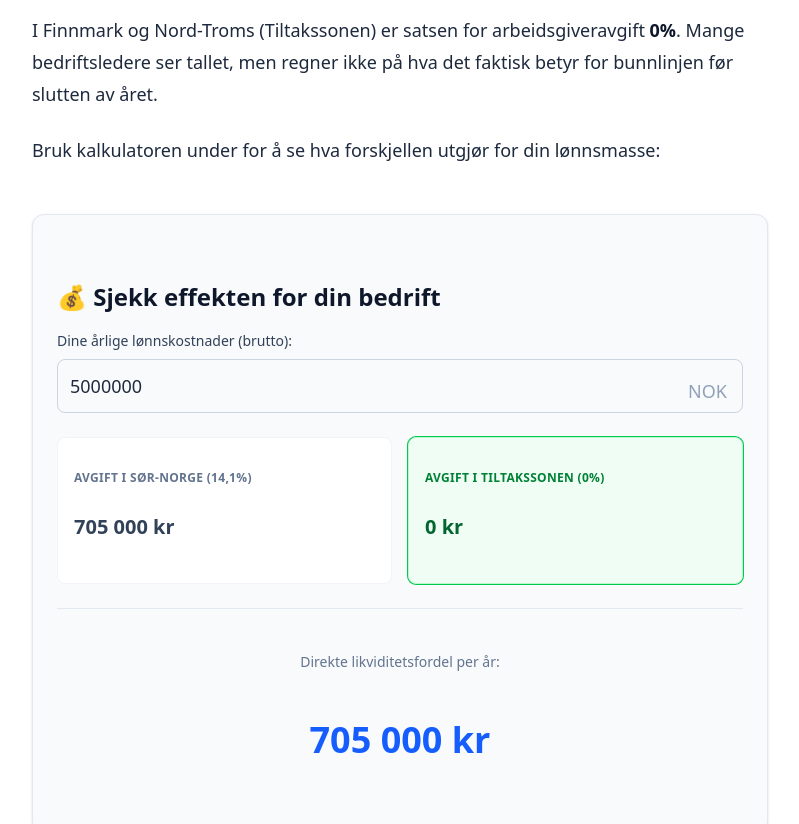
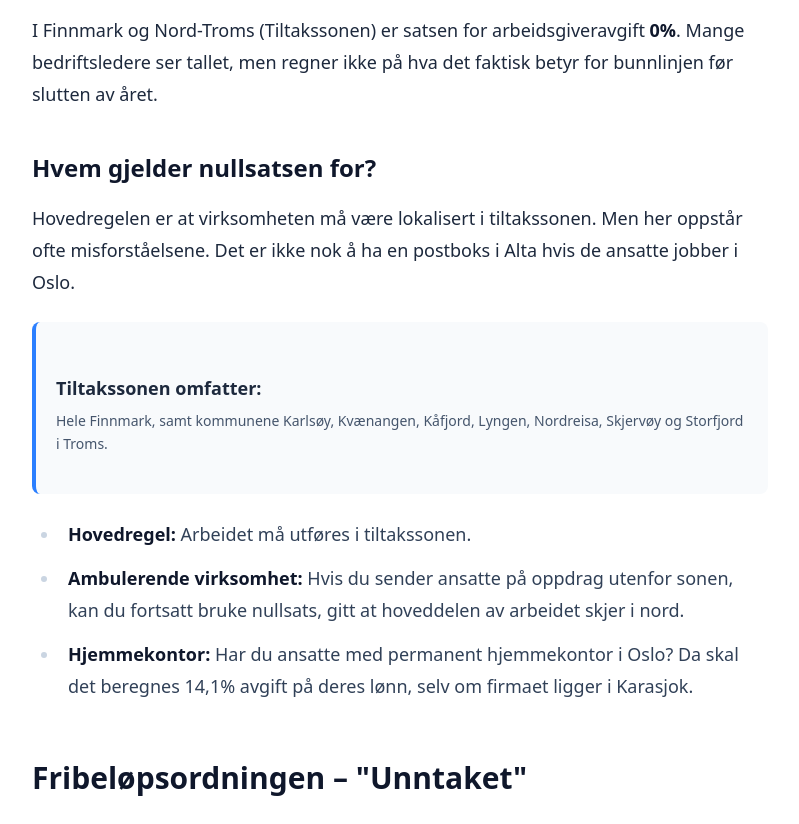
Before and after one commit to Runeov/react-averdi, a React (Vite) app: page /react-averdi/aktuelt/regler-tiltakssonen-2025 in a window 1280 px wide. Shown: the part 1180-2004 px from the top of the page, without its empty margins (240-1039 px from the left). Built offline with nearby package versions, Linux system fonts and the light colour scheme.

Commit message:
Update articles.tsx

```diff
--- a/src/data/articles.tsx
+++ b/src/data/articles.tsx
@@ -1,59 +1,6 @@
 import { useState, type ReactNode } from 'react';
 import tiltakssonenNorgeskart from '../assets/tiltakssonen_norgeskart.avif';
 import artikkelTilleggskatt from '../assets/artikkel_tilleggskatt.avif';
-
-// --- KOMPONENT: SPAR-KALKULATOR ---
-const SavingsCalculator = () => {
-  const [payroll, setPayroll] = useState<number>(5000000); // Standard 5 mill
-  const rateSouth = 0.141; // 14.1%
-  const rateNorth = 0.00;  // 0%
-
-  const costSouth = Math.round(payroll * rateSouth);
-  const costNorth = Math.round(payroll * rateNorth);
-  const savings = costSouth - costNorth;
-
-  // Formatere penger (eks: 705 000 kr)
-  const formatCurrency = (val: number) =>
-    new Intl.NumberFormat('no-NO', { style: 'currency', currency: 'NOK', maximumFractionDigits: 0 }).format(val);
-
-  return (
-    <div className="my-12 p-6 bg-slate-50 border border-slate-200 rounded-xl shadow-sm">
-      <h3 className="text-lg font-bold text-slate-900 mb-4">💰 Sjekk effekten for din bedrift</h3>
-
-      <div className="mb-6">
-        <label className="block text-sm font-medium text-slate-700 mb-2">
-          Dine årlige lønnskostnader (brutto):
-        </label>
-        <div className="relative">
-          <input
-            type="number"
-            value={payroll}
-            onChange={(e) => setPayroll(Number(e.target.value))}
-            className="w-full p-3 border border-slate-300 rounded-lg text-lg focus:ring-2 focus:ring-blue-500 outline-none pr-12"
-            placeholder="F.eks 5000000"
-          />
-          <span className="absolute right-4 top-4 text-slate-400 font-medium">NOK</span>
-        </div>
-      </div>
-
-      <div className="grid grid-cols-1 md:grid-cols-2 gap-4">
-        <div className="bg-white p-4 rounded-lg border border-slate-100">
-          <p className="text-xs text-slate-500 uppercase tracking-wide font-semibold">Avgift i Sør-Norge (14,1%)</p>
-          <p className="text-xl font-semibold text-slate-700">{formatCurrency(costSouth)}</p>
-        </div>
-        <div className="bg-green-50 p-4 rounded-lg border border-green-200 ring-1 ring-green-500">
-          <p className="text-xs text-green-700 uppercase tracking-wide font-bold">Avgift i Tiltakssonen (0%)</p>
-          <p className="text-xl font-bold text-green-800">{formatCurrency(costNorth)}</p>
-        </div>
-      </div>
-
-      <div className="mt-6 pt-6 border-t border-slate-200 text-center">
-        <p className="text-sm text-slate-500 mb-1">Direkte likviditetsfordel per år:</p>
-        <p className="text-4xl font-extrabold text-blue-600">{formatCurrency(savings)}</p>
-      </div>
-    </div>
-  );
-};
 
 // --- DATA DEFINISJONER ---
 
@@ -97,11 +44,9 @@ export const articles: Article[] = [
           I Finnmark og Nord-Troms (Tiltakssonen) er satsen for arbeidsgiveravgift <strong>0%</strong>. Mange bedriftsledere ser tallet, men regner ikke på hva det faktisk betyr for bunnlinjen før slutten av året.
         </p>
         <p>
-          Bruk kalkulatoren under for å se hva forskjellen utgjør for din lønnsmasse:
+
         </p>
 
-        {/* INTERAKTIV KALKULATOR */}
-        <SavingsCalculator />
 
         <h3>Hvem gjelder nullsatsen for?</h3>
         <p>
```
